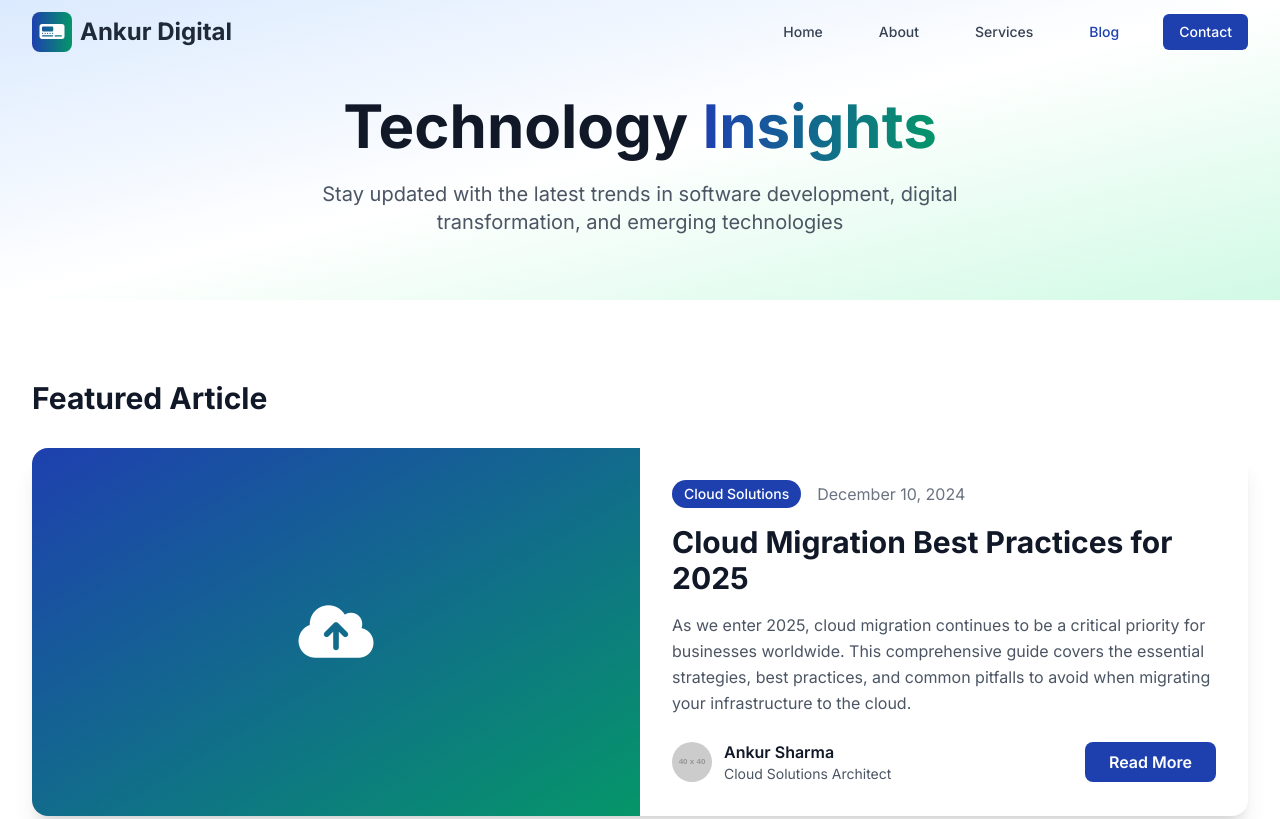
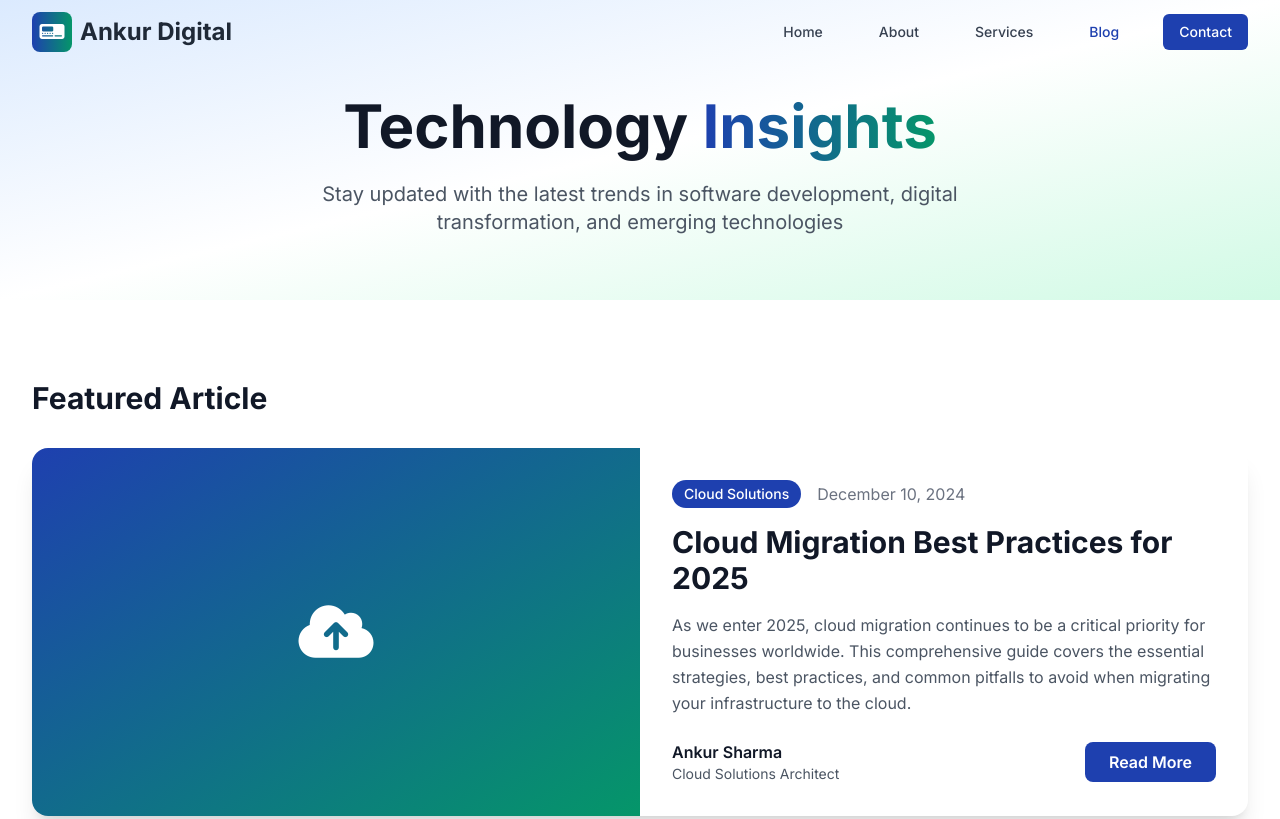
Before and after one commit to ankurpathak/ankurdigital, a plain HTML site: page blog.html in a window 1280 px wide. Shown: the top 819 px of the page. Drawn offline with nearby package versions, Linux system fonts and the light colour scheme; placeholder pictures from the web are drawn by us.

Commit message:
blog image commented

```diff
--- a/blog.html
+++ b/blog.html
@@ -107,7 +107,7 @@
                             </p>
                             <div class="flex items-center justify-between">
                                 <div class="flex items-center">
-                                    <img src="https://via.placeholder.com/40x40" alt="Author" class="w-10 h-10 rounded-full mr-3">
+                                    <!--<img src="https://via.placeholder.com/40x40" alt="Author" class="w-10 h-10 rounded-full mr-3"> -->
                                     <div>
                                         <p class="font-semibold text-gray-900">Ankur Sharma</p>
                                         <p class="text-sm text-gray-600">Cloud Solutions Architect</p>
```
